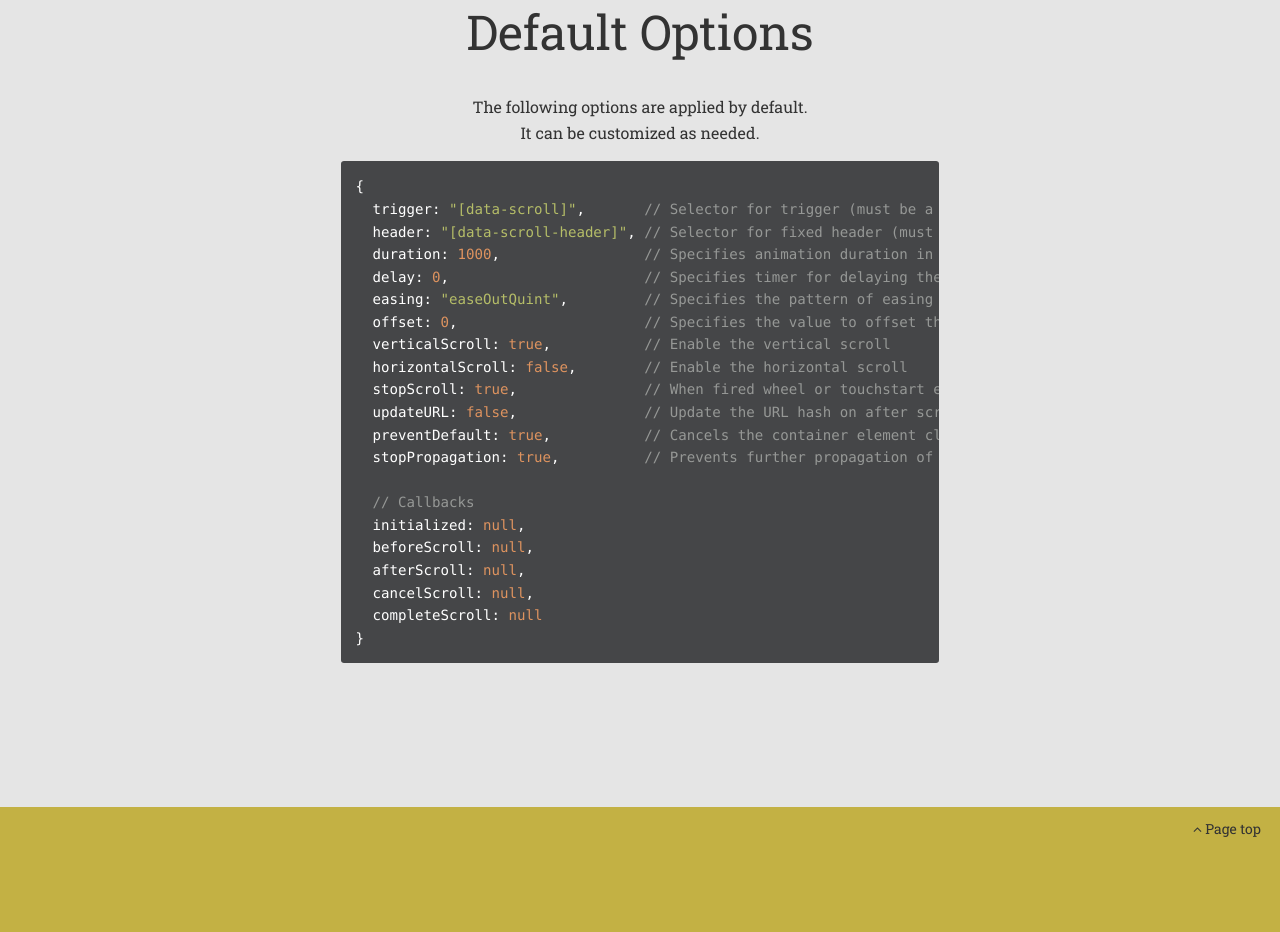
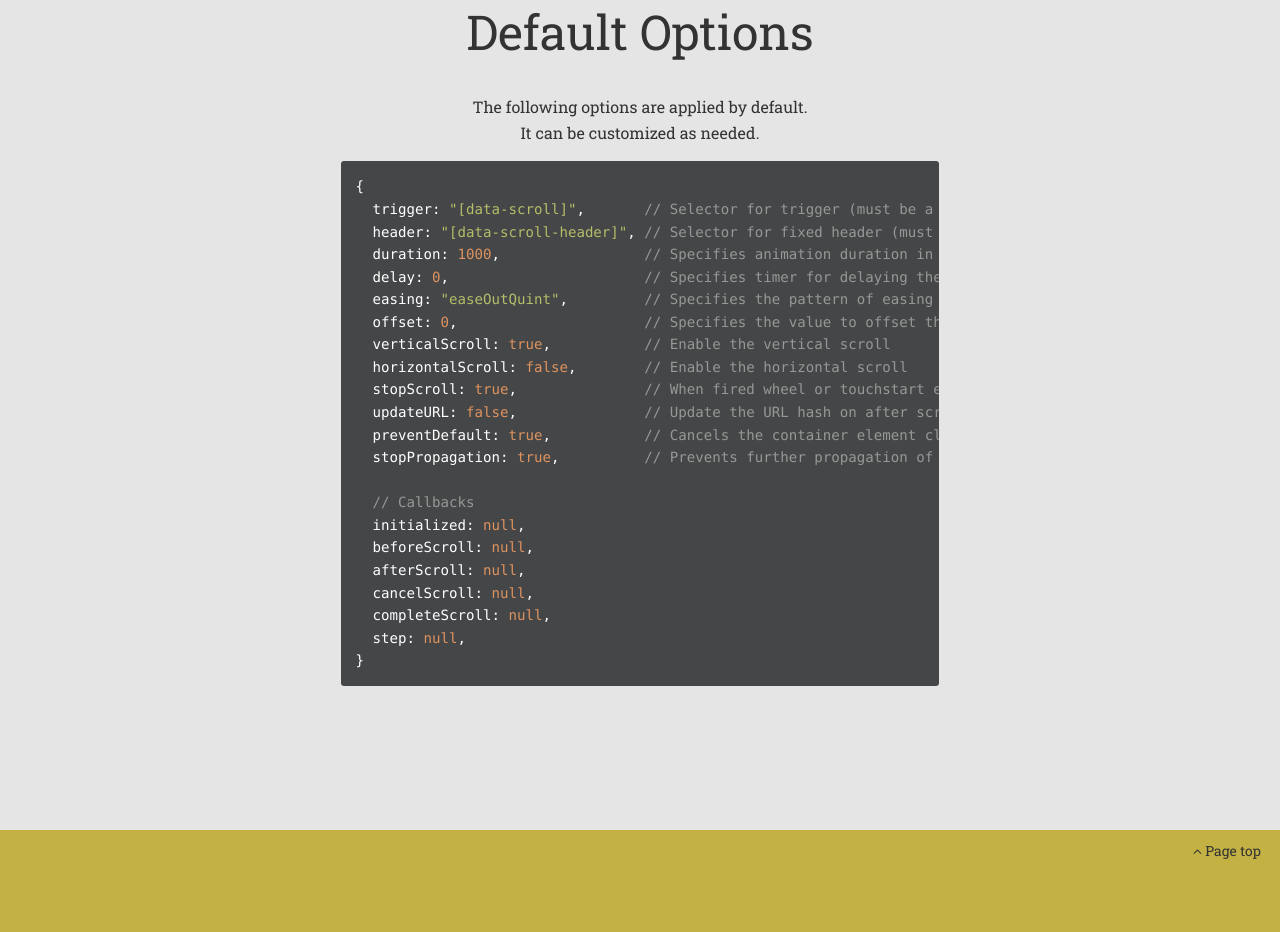
Before and after one commit to wadackel/sweet-scroll, a website: page demo/index.html in a window 1280 px wide. Shown: the part 2168-3100 px from the top of the page. Drawn offline with Linux system fonts and the light colour scheme.

Commit message:
Update doc

```diff
--- a/demo/index.html
+++ b/demo/index.html
@@ -75,7 +75,8 @@ const sweetScroll = new SweetScroll({/* some options*/});</code></pre>
   beforeScroll: null,
   afterScroll: null,
   cancelScroll: null,
-  completeScroll: null
+  completeScroll: null,
+  step: null,
 }</code></pre>
     <a class="page-top" href="#header"><i class="fa fa-angle-up"></i> Page top</a>
   </section>
```
Also changed, not shown: README.md.
